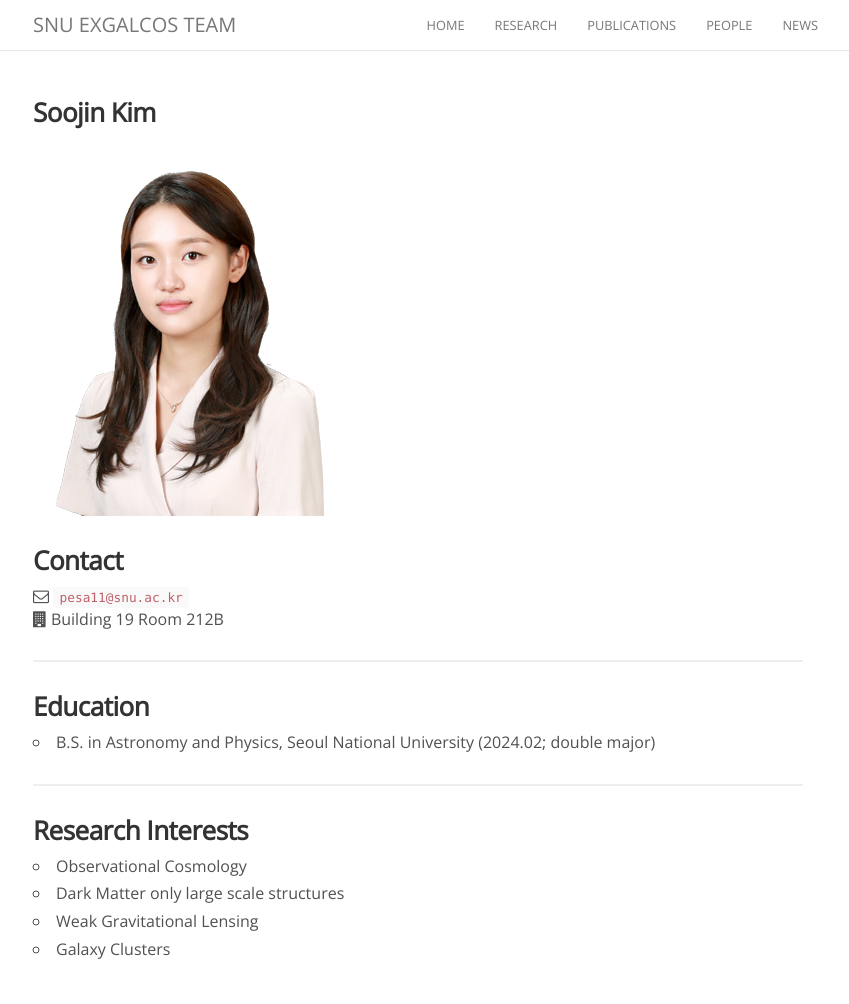
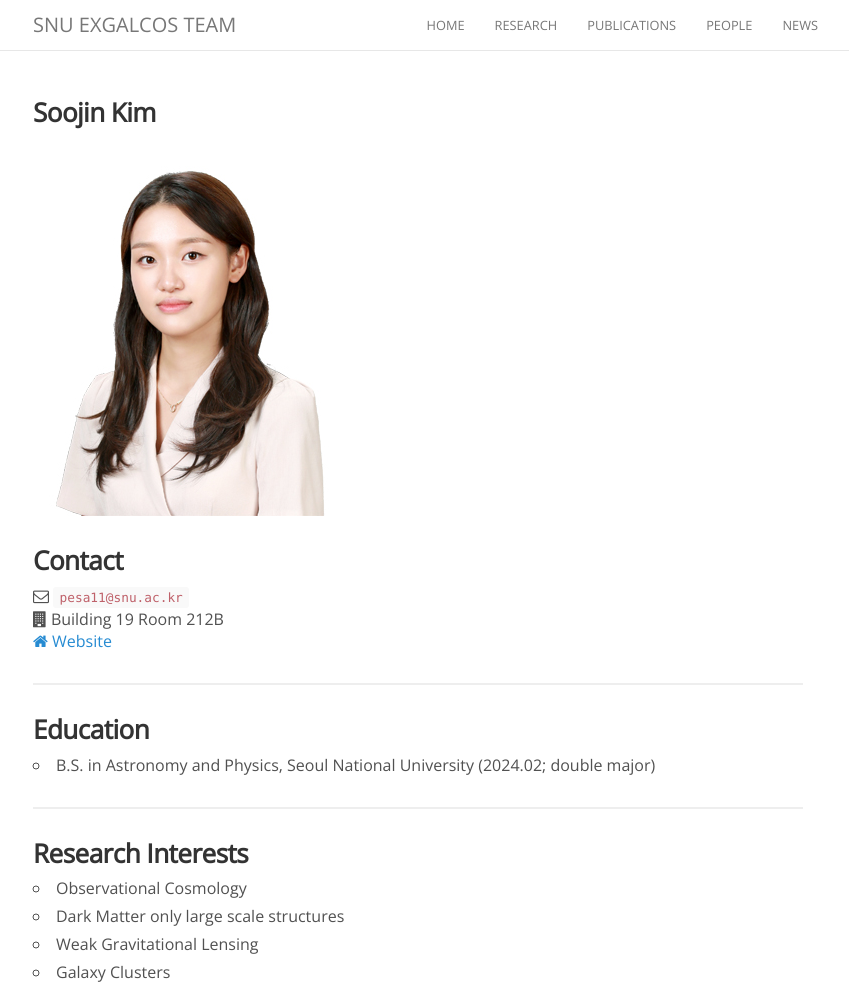
Before and after one commit to exgalcos/exgalcos.github.io, a Jekyll site: the page built from _people/soojin_kim.md, in a window 1280 px wide and 1004 px high. Shown: the whole window, without its empty margins (222-1071 px from the left). Built offline with Jekyll 4.4.1, drawn with Linux system fonts in a browser that asks for light colours; nearby versions of some CDN libraries; comment, search, counter and statistics services are not loaded.

Commit message:
Update soojin_kim.md

```diff
--- a/_people/soojin_kim.md
+++ b/_people/soojin_kim.md
@@ -12,6 +12,7 @@
 
 <i class="fa fa-envelope-o"></i>  `pesa11@snu.ac.kr`<br>
 <i class="fa fa-building"></i> Building 19 Room 212B <br>
+<a href="https://pesa11.github.io"><i class="fa fa-home" aria-hidden="true"></i> Website </a><br>
 
 <hr>
 
```
